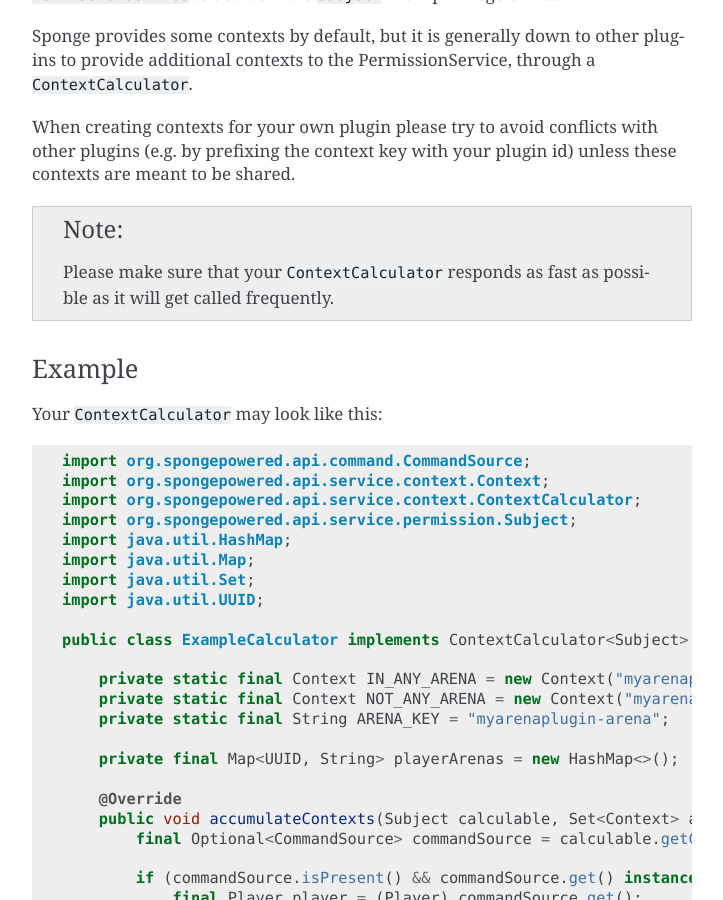
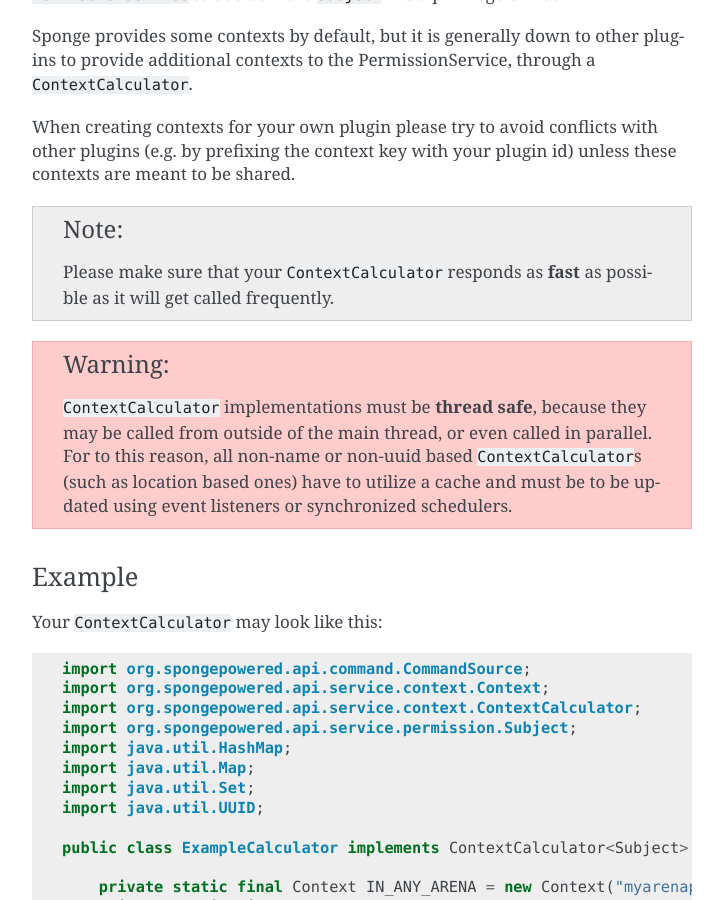
Before and after one commit to SpongePowered/SpongeDocs, a Sphinx documentation site: the page built from source/plugin/permissions.rst, in a window 1280 px wide and 900 px high, scrolled down 6880 px. Shown: the whole window, without its empty margins (388-1111 px from the left). Built offline with Sphinx 7.4.7, drawn with Linux system fonts in a browser that asks for light colours; pages that are not in the unit, such as notebooks, are missing from menus; cross-references to code outside the pages are shown as plain code.

Commit message:
Add a note about thread safety. Fixes #242. (#738)
* Add a note about thread safety. Fixes #242.

* Stronger warning

* Fix errors

```diff
--- a/source/plugin/permissions.rst
+++ b/source/plugin/permissions.rst
@@ -289,7 +289,14 @@
 
 .. note::
 
-    Please make sure that your ``ContextCalculator`` responds as fast as possible as it will get called frequently.
+    Please make sure that your ``ContextCalculator`` responds as **fast** as possible as it will get called frequently.
+
+.. warning::
+
+    ``ContextCalculator`` implementations must be **thread safe**, because they may be called from outside of the main
+    thread, or even called in parallel. For to this reason, all non-name or non-uuid based ``ContextCalculator``\s
+    (such as location based ones) have to utilize a cache and must be to be updated using event listeners or
+    synchronized schedulers.
 
 Example
 ~~~~~~~
```
